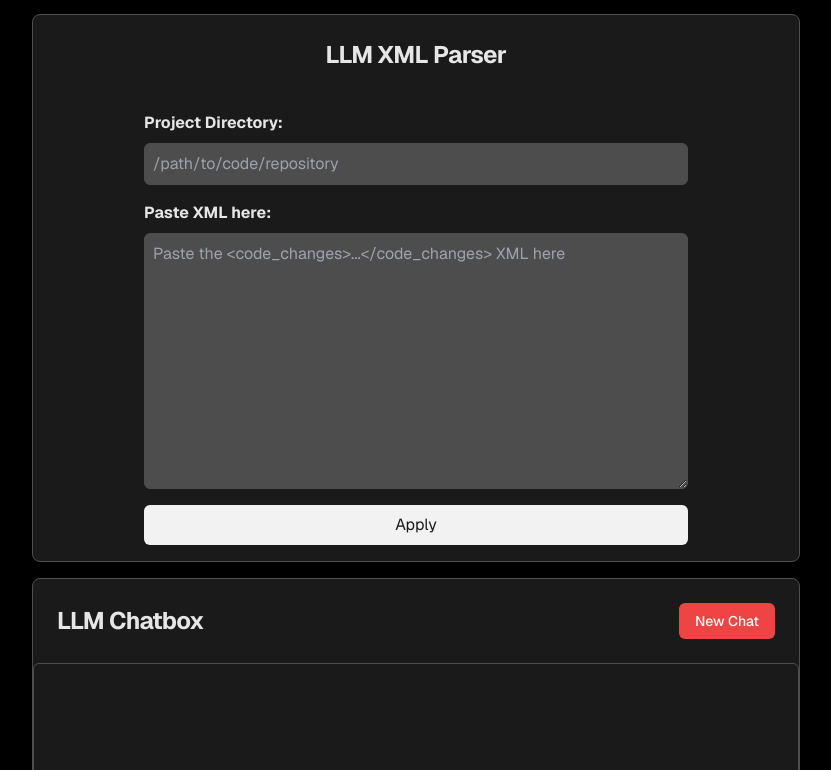
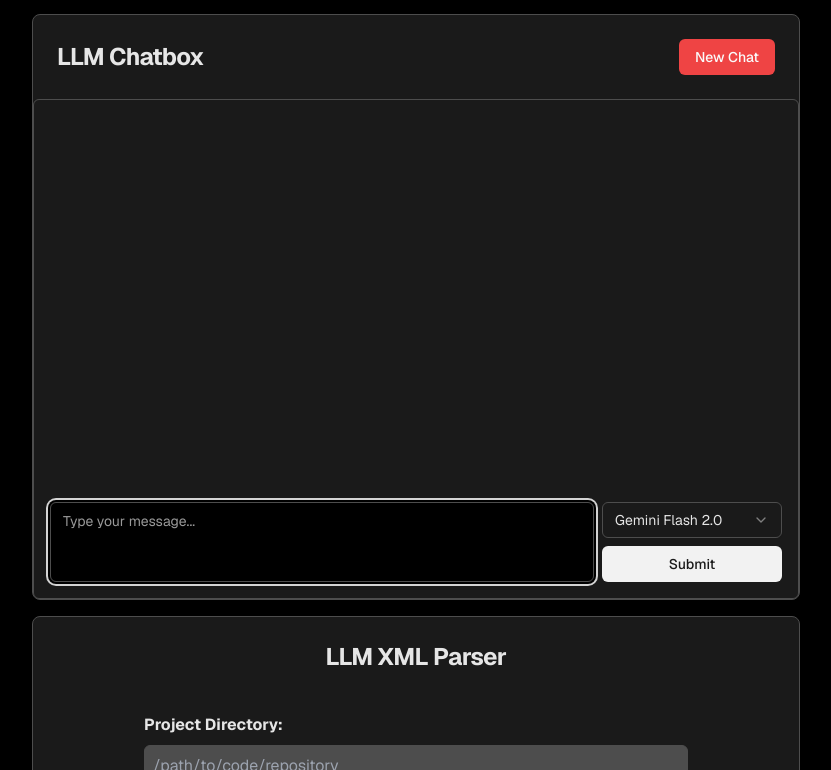
Before and after one commit to brettsmith212/create-llm-prompt, a Next.js app: page / in a window 1280 px wide. Shown: the part 290-1060 px from the top of the page, without its empty margins (224-1055 px from the left). Built offline with nearby package versions, Linux system fonts and the light colour scheme.

Commit message:
reorder cards

```diff
--- a/src/app/page.tsx
+++ b/src/app/page.tsx
@@ -23,13 +23,6 @@ export default function HomePage() {
 
       <Card className="w-[90%] max-w-3xl mt-4">
         <CardHeader>
-          <CardTitle className="text-2xl font-bold text-center">LLM XML Parser</CardTitle>
-        </CardHeader>
-        <ApplyChangesForm />
-      </Card>
-
-      <Card className="w-[90%] max-w-3xl mt-4">
-        <CardHeader>
           <div className="flex items-center justify-between w-full">
             <CardTitle className="text-2xl font-bold text-center">LLM Chatbox</CardTitle>
             <Button variant="destructive" onClick={handleNewChat}>New Chat</Button> {/* Use handleNewChat */}
@@ -37,6 +30,13 @@ export default function HomePage() {
         </CardHeader>
         <LLMChatbox messages={messages} setMessages={setMessages} isLoading={isLoading} setIsLoading={setIsLoading}/>
       </Card>
+
+      <Card className="w-[90%] max-w-3xl mt-4">
+        <CardHeader>
+          <CardTitle className="text-2xl font-bold text-center">LLM XML Parser</CardTitle>
+        </CardHeader>
+        <ApplyChangesForm />
+      </Card>
     </main>
   );
 }
```
